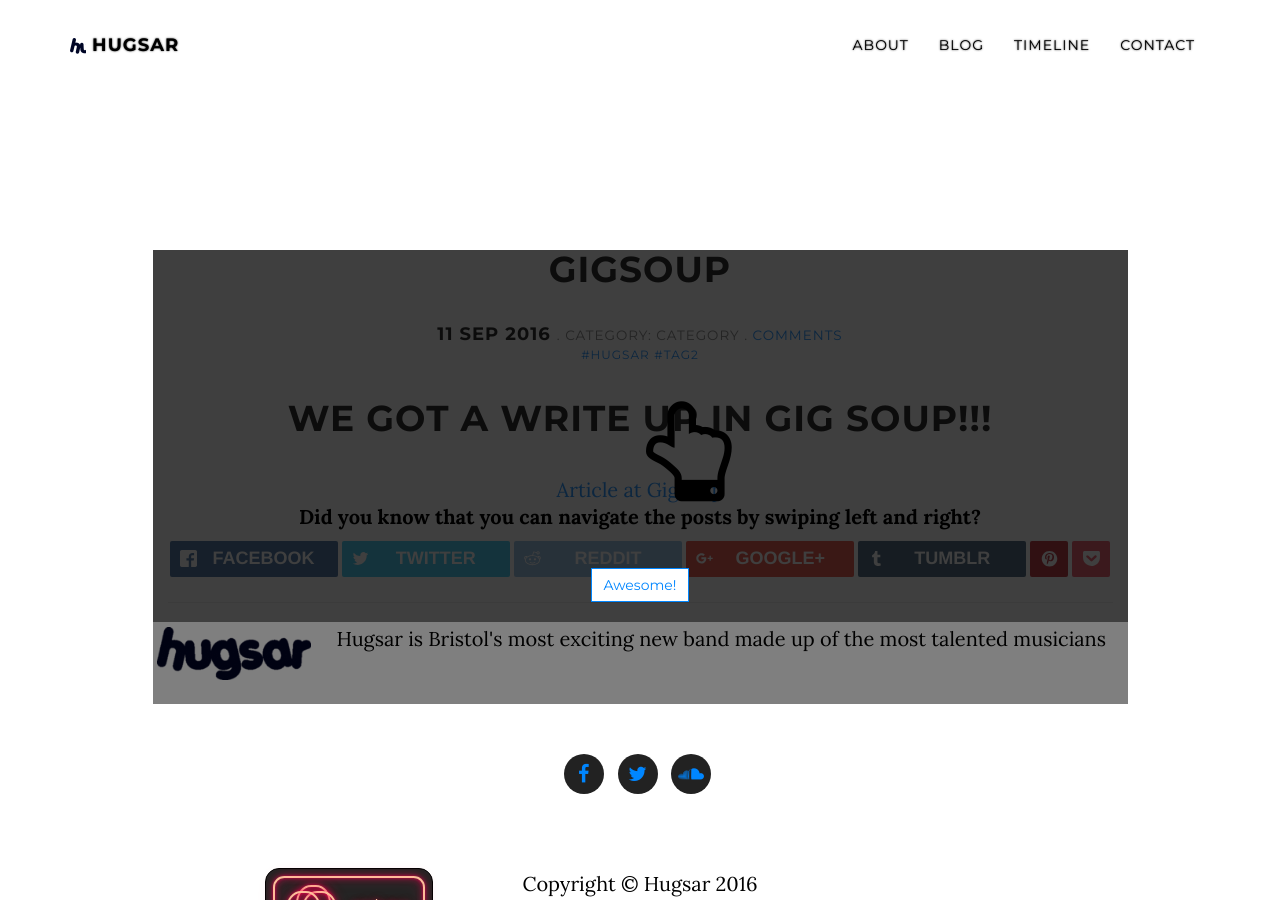
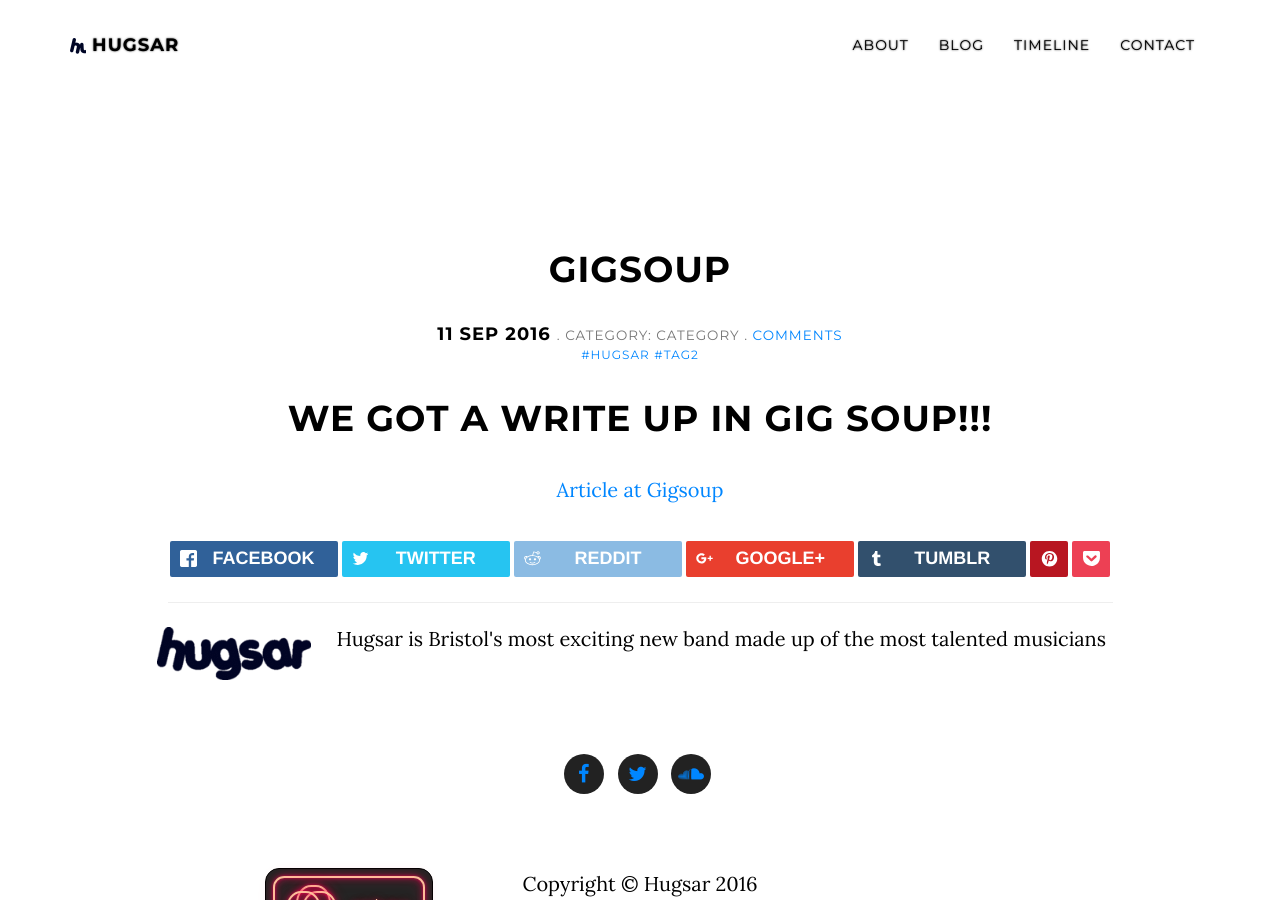
Before and after one commit to Joegrundman/hugsar, a Jekyll site: the page built from _posts/2016-09-11-gigsoup.md, in a window 1280 px wide and 900 px high. Built offline with Jekyll 4.4.1, drawn with Linux system fonts in a browser that asks for light colours; nearby versions of some CDN libraries; comment, search, counter and statistics services are not loaded; a style sheet for code colours, icons or effects is not loaded.

Commit message:
remove swipe

```diff
--- a/_config.yml
+++ b/_config.yml
@@ -104,8 +104,8 @@
 
 disqus-shortname: "HUGSAR"
 
-syntax-highlight: True
-
+syntax-highlight: False
+swipe-instructions: False
 ############
 # Timeline #
 ############
--- a/_layouts/post.html
+++ b/_layouts/post.html
@@ -13,8 +13,6 @@
     <section id="post" class="container content-section text-center">
       <div class="row">
         <div class="col-md-10 col-md-offset-1">
-
-          {% include swipe-instructions.html %}
 
           <h1><strong>{{ page.title }}</strong></h1>
           <h4>
```
